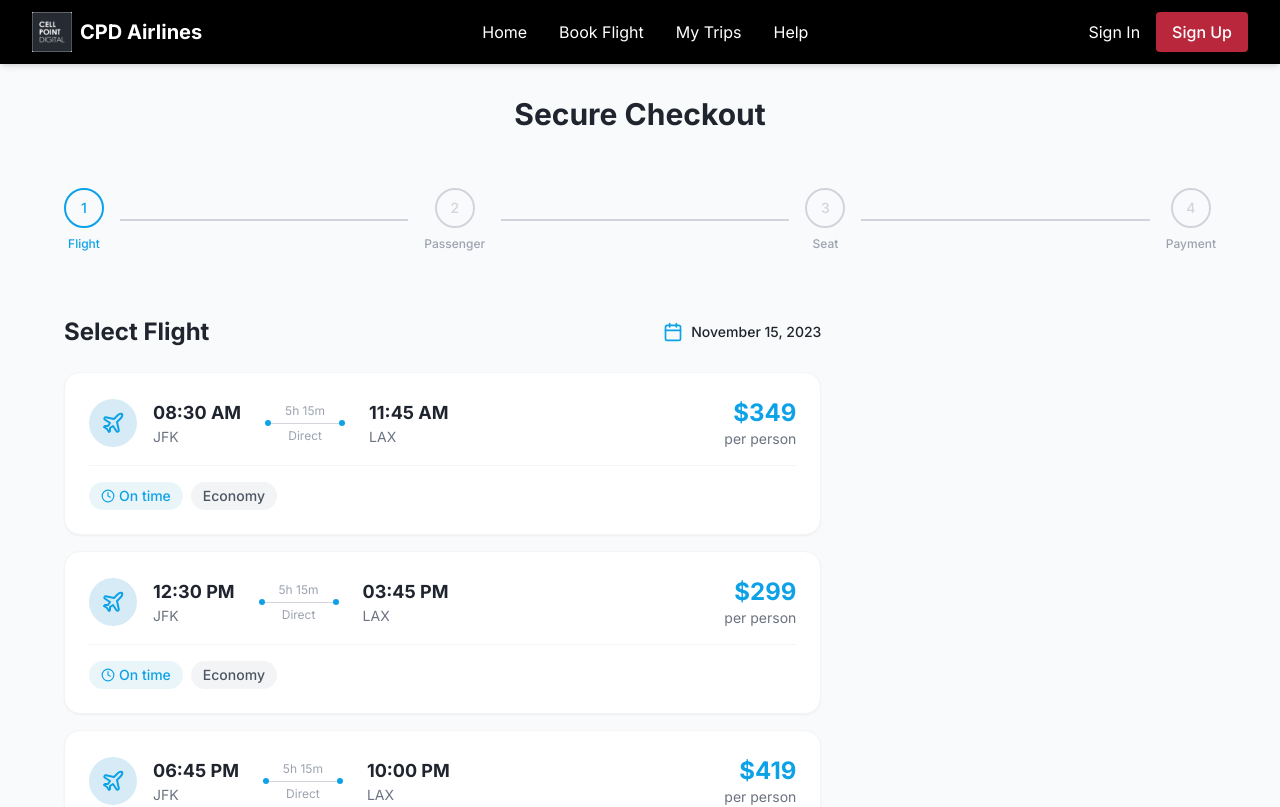
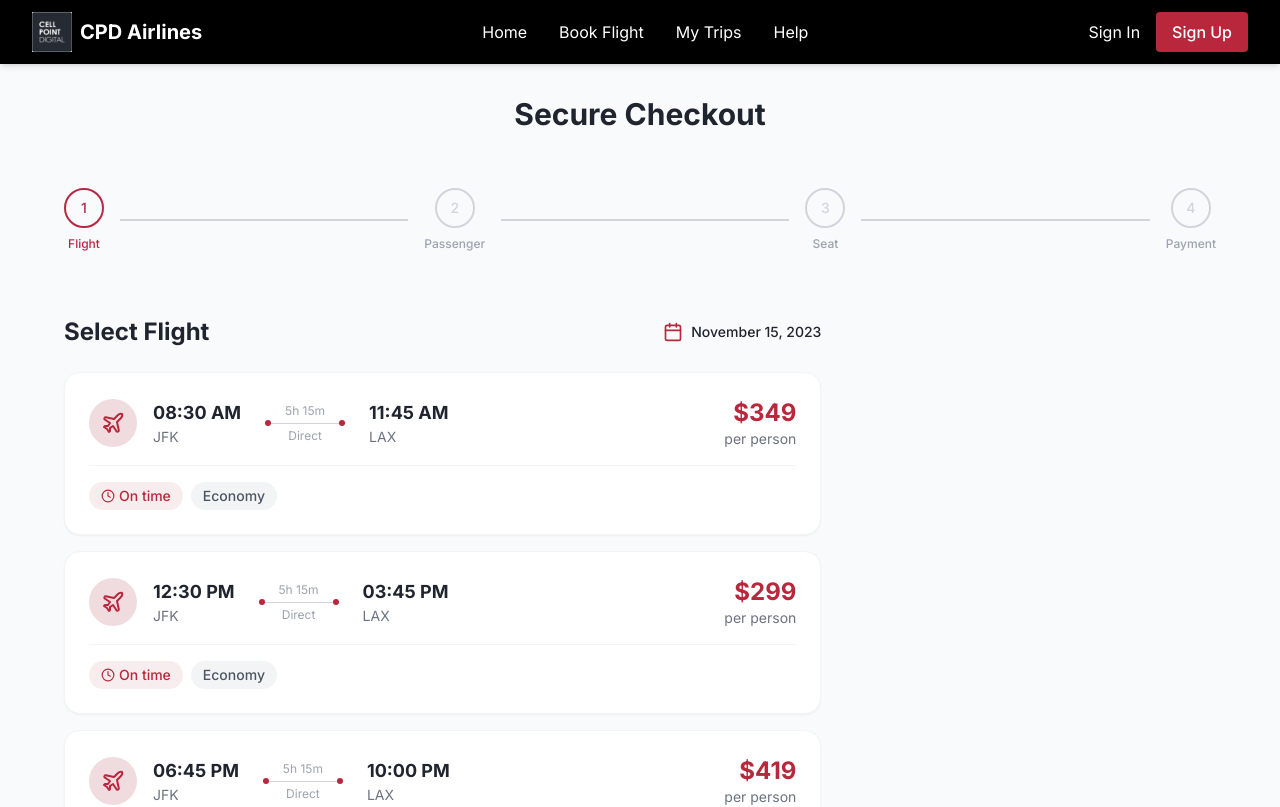
Before and after one commit to apaternina18/sky-purchase-portal, a React (Vite) app: page /checkout in a window 1280 px wide. Shown: the top 807 px of the page. Built offline with nearby package versions, Linux system fonts and the light colour scheme.

Commit message:
Update colors to match navbar
Updated the color scheme to match the navbar, replacing blue texts with #B8273C for consistency across the application. This includes updating the search flight button and other call-to-action buttons.

```diff
--- a/src/components/FlightSelection.tsx
+++ b/src/components/FlightSelection.tsx
@@ -71,7 +71,7 @@ const FlightSelection: React.FC<FlightSelectionProps> = ({ onFlightSelect }) =>
       <div className="flex items-center justify-between">
         <h2 className="text-2xl font-bold">Select Flight</h2>
         <div className="flex items-center space-x-2">
-          <Calendar className="w-5 h-5 text-airline-primary" />
+          <Calendar className="w-5 h-5 text-cpd-blue" />
           <span className="text-sm font-medium">November 15, 2023</span>
         </div>
       </div>
@@ -81,14 +81,14 @@ const FlightSelection: React.FC<FlightSelectionProps> = ({ onFlightSelect }) =>
           <div
             key={flight.id}
             className={`airline-flight-card ${
-              selectedFlight === flight.id ? "ring-2 ring-airline-primary" : ""
+              selectedFlight === flight.id ? "ring-2 ring-cpd-blue" : ""
             }`}
             onClick={() => handleSelectFlight(flight)}
           >
             <div className="flex flex-col md:flex-row justify-between items-start md:items-center">
               <div className="flex items-center space-x-4 mb-4 md:mb-0">
                 <div className="bg-airline-secondary rounded-full p-3">
-                  <Plane className="h-6 w-6 text-airline-primary" />
+                  <Plane className="h-6 w-6 text-cpd-blue" />
                 </div>
                 <div>
                   <div className="flex items-center space-x-6">
@@ -99,8 +99,8 @@ const FlightSelection: React.FC<FlightSelectionProps> = ({ onFlightSelect }) =>
                     <div className="flex flex-col items-center">
                       <div className="text-xs text-gray-400 mb-1">{flight.duration}</div>
                       <div className="relative w-20 h-px bg-gray-300">
-                        <div className="absolute top-1/2 right-0 w-1.5 h-1.5 bg-airline-primary rounded-full transform -translate-y-1/2"></div>
-                        <div className="absolute top-1/2 left-0 w-1.5 h-1.5 bg-airline-primary rounded-full transform -translate-y-1/2"></div>
+                        <div className="absolute top-1/2 right-0 w-1.5 h-1.5 bg-cpd-blue rounded-full transform -translate-y-1/2"></div>
+                        <div className="absolute top-1/2 left-0 w-1.5 h-1.5 bg-cpd-blue rounded-full transform -translate-y-1/2"></div>
                       </div>
                       <div className="text-xs text-gray-400 mt-1">Direct</div>
                     </div>
@@ -113,14 +113,14 @@ const FlightSelection: React.FC<FlightSelectionProps> = ({ onFlightSelect }) =>
               </div>
 
               <div className="flex flex-col items-end">
-                <p className="text-2xl font-bold text-airline-primary">${flight.price}</p>
+                <p className="text-2xl font-bold text-cpd-blue">${flight.price}</p>
                 <p className="text-sm text-gray-500">per person</p>
               </div>
             </div>
 
             <div className="mt-4 pt-4 border-t border-gray-100 flex justify-between items-center">
               <div className="flex items-center space-x-2">
-                <div className="airline-chip bg-airline-secondary/50 text-airline-primary">
+                <div className="airline-chip bg-airline-secondary/50 text-cpd-blue">
                   <Clock className="w-3.5 h-3.5 mr-1" />
                   On time
                 </div>
--- a/src/components/SeatSelection.tsx
+++ b/src/components/SeatSelection.tsx
@@ -1,4 +1,3 @@
-
 import React, { useState } from "react";
 import { Plane } from "lucide-react";
 
@@ -40,7 +39,7 @@ const SeatSelection: React.FC<SeatSelectionProps> = ({ onSeatSelect }) => {
             <span className="text-sm">Available</span>
           </div>
           <div className="flex items-center">
-            <div className="w-5 h-5 rounded bg-airline-primary mr-2"></div>
+            <div className="w-5 h-5 rounded bg-cpd-blue mr-2"></div>
             <span className="text-sm">Selected</span>
           </div>
           <div className="flex items-center">
@@ -50,9 +49,9 @@ const SeatSelection: React.FC<SeatSelectionProps> = ({ onSeatSelect }) => {
         </div>
 
         <div className="flex justify-center mb-8">
-          <div className="bg-airline-primary/20 rounded px-6 py-2 flex items-center">
-            <Plane className="h-5 w-5 text-airline-primary mr-2" />
-            <span className="text-sm font-medium text-airline-primary">Front of Plane</span>
+          <div className="bg-cpd-blue/20 rounded px-6 py-2 flex items-center">
+            <Plane className="h-5 w-5 text-cpd-blue mr-2" />
+            <span className="text-sm font-medium text-cpd-blue">Front of Plane</span>
           </div>
         </div>
 
@@ -130,7 +129,7 @@ const SeatSelection: React.FC<SeatSelectionProps> = ({ onSeatSelect }) => {
         <div className="bg-airline-secondary/30 rounded-xl p-6 mb-6">
           <h3 className="text-lg font-medium mb-2">Your Selected Seat</h3>
           <div className="flex items-center">
-            <div className="bg-airline-primary text-white w-12 h-12 rounded-lg flex items-center justify-center font-medium mr-4">
+            <div className="bg-cpd-blue text-white w-12 h-12 rounded-lg flex items-center justify-center font-medium mr-4">
               {selectedSeat}
             </div>
             <div>
--- a/src/components/ui/button.tsx
+++ b/src/components/ui/button.tsx
@@ -1,3 +1,4 @@
+
 import * as React from "react"
 import { Slot } from "@radix-ui/react-slot"
 import { cva, type VariantProps } from "class-variance-authority"
@@ -18,6 +19,7 @@ const buttonVariants = cva(
           "bg-secondary text-secondary-foreground hover:bg-secondary/80",
         ghost: "hover:bg-accent hover:text-accent-foreground",
         link: "text-primary underline-offset-4 hover:underline",
+        cpd: "bg-cpd-blue text-white hover:bg-cpd-lightBlue",
       },
       size: {
         default: "h-10 px-4 py-2",
--- a/src/index.css
+++ b/src/index.css
@@ -1,4 +1,3 @@
-
 @import url('https://fonts.googleapis.com/css2?family=Inter:wght@100;200;300;400;500;600;700;800;900&display=swap');
 
 @tailwind base;
@@ -38,9 +37,9 @@
     --radius: 1rem;
 
     /* Airline specific colors */
-    --airline-primary: 199 89% 48%;
-    --airline-secondary: 199 60% 90%;
-    --airline-accent: 174 86% 45%;
+    --airline-primary: 348 65% 44%;
+    --airline-secondary: 348 40% 90%;
+    --airline-accent: 348 65% 44%;
     --airline-muted: 210 20% 97%;
     --airline-background: 210 20% 98%;
     --airline-foreground: 220 20% 15%;
@@ -76,9 +75,9 @@
     --ring: 212.7 26.8% 83.9%;
 
     /* Airline specific colors */
-    --airline-primary: 199 89% 48%;
-    --airline-secondary: 199 60% 20%;
-    --airline-accent: 174 86% 45%;
+    --airline-primary: 348 65% 44%;
+    --airline-secondary: 348 40% 20%;
+    --airline-accent: 348 65% 44%;
     --airline-muted: 215 25% 12%;
     --airline-background: 224 71% 4%;
     --airline-foreground: 213 31% 91%;
@@ -114,20 +113,20 @@
   }
 
   .airline-button-primary {
-    @apply bg-airline-primary hover:bg-airline-primary/90 text-white px-6 py-3 rounded-full
+    @apply bg-cpd-blue hover:bg-cpd-lightBlue text-white px-6 py-3 rounded-full
            font-medium transition-all duration-200 ease-in-out shadow-sm hover:shadow
-           focus:outline-none focus:ring-2 focus:ring-airline-primary/50 focus:ring-offset-2;
+           focus:outline-none focus:ring-2 focus:ring-cpd-blue/50 focus:ring-offset-2;
   }
 
   .airline-button-secondary {
-    @apply bg-airline-secondary hover:bg-airline-secondary/90 text-airline-primary px-6 py-3 rounded-full
+    @apply bg-airline-secondary hover:bg-airline-secondary/90 text-cpd-blue px-6 py-3 rounded-full
            font-medium transition-all duration-200 ease-in-out shadow-sm hover:shadow
            focus:outline-none focus:ring-2 focus:ring-airline-secondary/50 focus:ring-offset-2;
   }
 
   .airline-input {
     @apply bg-white border border-gray-300 rounded-xl px-4 py-3 w-full
-           focus:outline-none focus:ring-2 focus:ring-airline-primary/30 focus:border-airline-primary/30
+           focus:outline-none focus:ring-2 focus:ring-cpd-blue/30 focus:border-cpd-blue/30
            transition-all duration-200 ease-in-out;
   }
 
@@ -148,11 +147,11 @@
   }
 
   .airline-seat-available {
-    @apply bg-airline-secondary text-airline-primary hover:bg-airline-primary hover:text-white cursor-pointer;
+    @apply bg-airline-secondary text-cpd-blue hover:bg-cpd-blue hover:text-white cursor-pointer;
   }
 
   .airline-seat-selected {
-    @apply bg-airline-primary text-white;
+    @apply bg-cpd-blue text-white;
   }
 
   .airline-seat-unavailable {
--- a/src/pages/Index.tsx
+++ b/src/pages/Index.tsx
@@ -10,13 +10,13 @@ const Index = () => {
       <div className="min-h-[70vh] flex flex-col items-center justify-center py-12">
         <div className="max-w-3xl w-full text-center mb-12 animate-slide-up">
           <div className="mb-6">
-            <div className="inline-flex items-center px-4 py-1.5 rounded-full bg-airline-secondary/60 text-airline-primary text-sm font-medium mb-6">
+            <div className="inline-flex items-center px-4 py-1.5 rounded-full bg-airline-secondary/60 text-cpd-blue text-sm font-medium mb-6">
               <Plane className="h-4 w-4 mr-2" />
               Experience Seamless Travel
             </div>
           </div>
           <h1 className="text-4xl md:text-5xl font-bold mb-6 tracking-tight">
-            Book Your Dream Flight with <span className="text-airline-primary">CPD Airlines</span>
+            Book Your Dream Flight with <span className="text-cpd-blue">CPD Airlines</span>
           </h1>
           <p className="text-xl text-gray-600 max-w-2xl mx-auto">
             Enjoy a premium travel experience with comfortable seats, excellent service, and competitive prices
@@ -113,7 +113,7 @@ const Index = () => {
               Lowest fares
             </div>
             <div className="flex items-center">
-              <div className="w-3 h-3 rounded-full bg-airline-primary mr-2"></div>
+              <div className="w-3 h-3 rounded-full bg-cpd-blue mr-2"></div>
               Direct flights
             </div>
             <div className="flex items-center">
```
Also changed, not shown: src/components/OrderSummary.tsx (+5 -5 lines), src/pages/Confirmation.tsx (+13 -13 lines).
